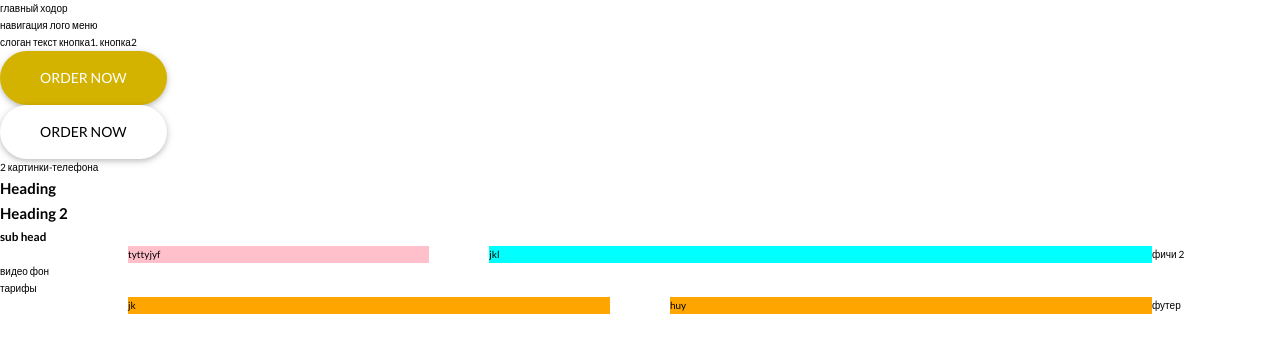
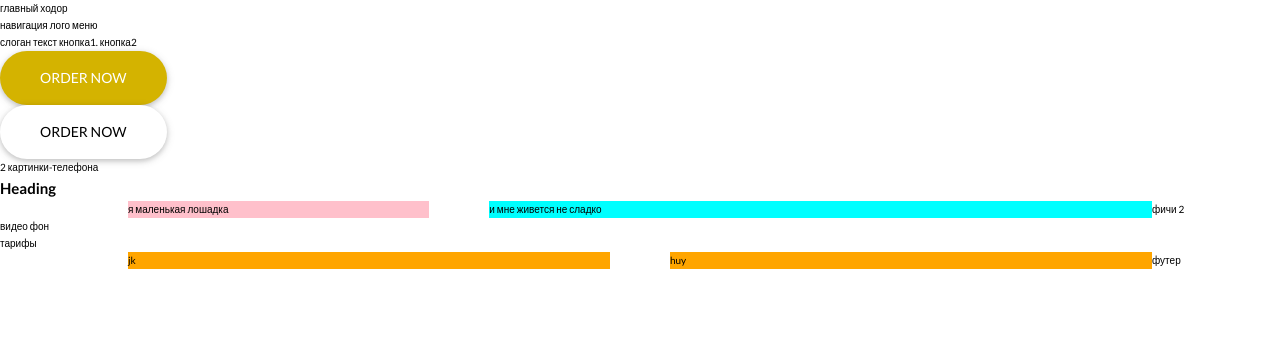
Before and after one commit to AndrewKuntsevich/app-lp, a website: page index.html in a window 1280 px wide. Drawn offline with Linux system fonts and the light colour scheme.

Commit message:
my change

```diff
--- a/index.html
+++ b/index.html
@@ -23,7 +23,7 @@
     текст
      кнопка1. кнопка2
 
-     <div class="button">
+    <div class="button">
         <a href="#" class="btn btn--dark">Order now</a>
      </div>
 
@@ -39,16 +39,16 @@
    <main>
        <section class="features-1">
             <h1 class="heading-primary">Heading</h1>
-            <h2 class="heading-seconary">Heading 2</h1>
-            <h3 class="heading-sub">sub head</h1>
+           <!-- <h2 class="heading-seconary">Heading 2</h1>
+            <h3 class="heading-sub">sub head</h1> -->
 
             <div class="container">
                 <div class="row">
                     <div class="col-1-of-3">
-                        tyttyjyf
+                        я маленькая лошадка
                     </div>
                     <div class="col-2-of-3">
-                        jkl
+                        и мне живется не сладко
                     </div>
                 </div>
             </div>
```
